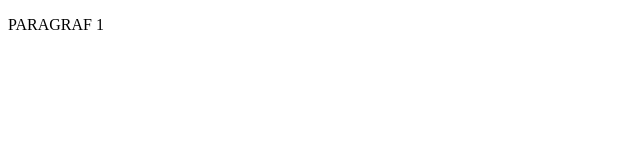
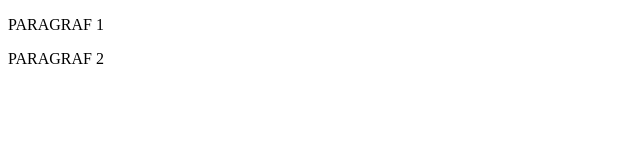
Before and after one commit to przemekesz/gitjestgit, a plain HTML site: page index.html in a window 1280 px wide. Shown: the full height of the page, 0-640 px from the left. Drawn offline with Linux system fonts and the light colour scheme.

Commit message:
drugi paragraf

```diff
--- a/index.html
+++ b/index.html
@@ -6,5 +6,6 @@
 </head>
 <body>
     <p>PARAGRAF 1</p>
+    <p>PARAGRAF 2</p>
 </body>
 </html>
```
